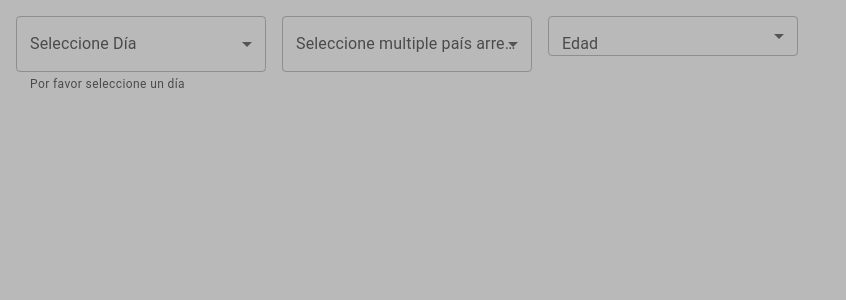
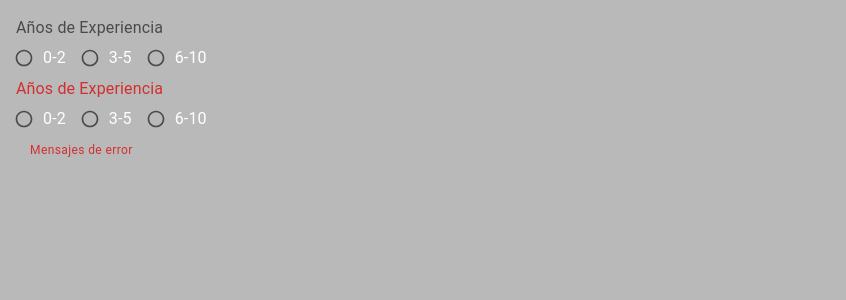
Before and after one commit to SebaGNH/CE-MIU-VY, a React (Vite) app: page / in a window 1280 px wide. Shown: the top 300 px of the page, without its empty margins (0-846 px from the left). Built offline with nearby package versions, Linux system fonts and the light colour scheme.

Commit message:
radio button

```diff
--- a/src/App.jsx
+++ b/src/App.jsx
@@ -1,15 +1,16 @@
 import React, {Fragment} from 'react'
-import { M01_Typography, M02_Button, M03_ButtonGroup, M04_ToggleButton, M05_TextFields, M06_Select, M14_Box } from './components'
+import { M01_Typography, M02_Button, M03_ButtonGroup, M04_ToggleButton, M05_TextFields, M06_Select, M07_RadioBtn, M14_Box } from './components'
 
 const App = () => {
   return (
     <Fragment>
       {/* <M01_Typography/> */}
-     {/*  <M02_Button/> */}
+      {/* <M02_Button/> */}
       {/* <M03_ButtonGroup/> */}
       {/* <M04_ToggleButton/> */}
       {/* <M05_TextFields/> */}
-      <M06_Select/>
+      {/* <M06_Select/> */}
+      <M07_RadioBtn/>
      {/*  <M14_Box/> */}
     </Fragment>
   )
--- /dev/null
+++ b/src/components/M07_RadioBtn.jsx
@@ -0,0 +1,65 @@
+import React,{Fragment, useState} from 'react'
+import { Box, FormControl, FormLabel, FormControlLabel, RadioGroup, Radio, FormHelperText } from '@mui/material'
+import { Label } from '@mui/icons-material'
+
+export const M07_RadioBtn = () => {
+  const [valor, setValor] = useState("");
+  console.log(valor)
+  console.log({valor}) /* Devuelve como un objeto */
+
+
+  const handleChange = (e) => {
+    setValor(e.target.value)
+  }
+
+
+  return (
+    <Fragment>
+      <Box>
+        <FormControl>
+          <FormLabel id='rb_experiencia'>
+            Años de Experiencia
+          </FormLabel>
+          <RadioGroup
+            name='rb_experiencia'
+            aria-labelledby='Experiencia trabajos'
+            value={valor}
+            onChange={handleChange}
+            row
+            >
+              <FormControlLabel control={<Radio size='small'/>} label="0-2" value="0-2"/>
+              <FormControlLabel control={<Radio size='small'/>} label="3-5" value="3-5"/>
+              <FormControlLabel control={<Radio  size='small'/>} label="6-10" value="6-10"/>
+          </RadioGroup>
+        </FormControl>
+      </Box>
+
+
+      <Box>
+        <FormControl error>
+          <FormLabel id='rb_experiencia'>
+            Años de Experiencia
+          </FormLabel>
+          <RadioGroup
+            name='rb_experiencia'
+            aria-labelledby='Experiencia trabajos'
+            value={valor}
+            onChange={handleChange}
+            row
+            >
+              <FormControlLabel control={<Radio size='small'/>} label="0-2" value="0-2"/>
+              <FormControlLabel control={<Radio size='small'/>} label="3-5" value="3-5"/>
+              <FormControlLabel control={<Radio  size='small'/>} label="6-10" value="6-10"/>
+          </RadioGroup>
+          <FormHelperText>Mensajes de error</FormHelperText>
+        </FormControl>
+      </Box>
+    </Fragment>
+  )
+}
+
+
+/*
+row con row los ponemos en fila
+
+*/
--- a/src/components/index.js
+++ b/src/components/index.js
@@ -4,5 +4,6 @@ export * from './M03_ButtonGroup'
 export * from './M04_ToggleButton'
 export * from './M05_TextFields'
 export * from './M06_Select'
+export * from './M07_RadioBtn'
 
 export * from './M14_Box'
```
